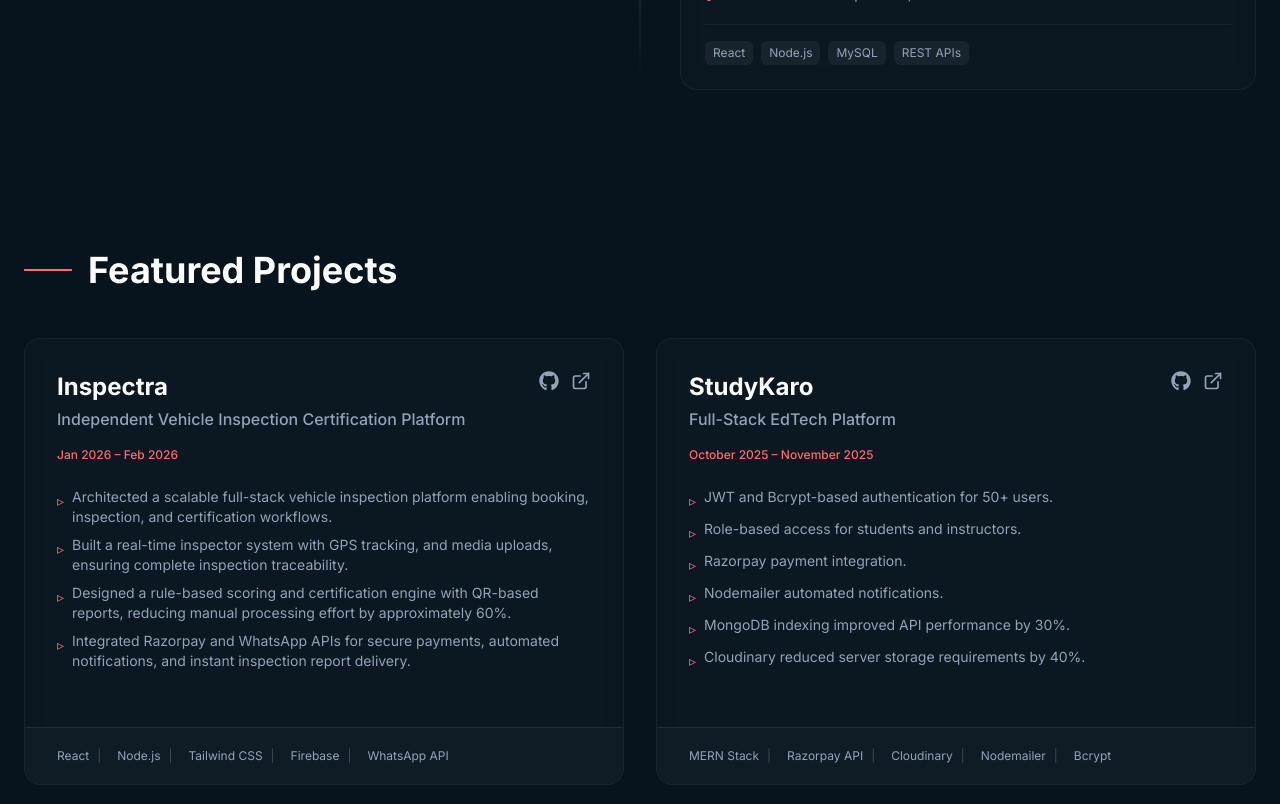
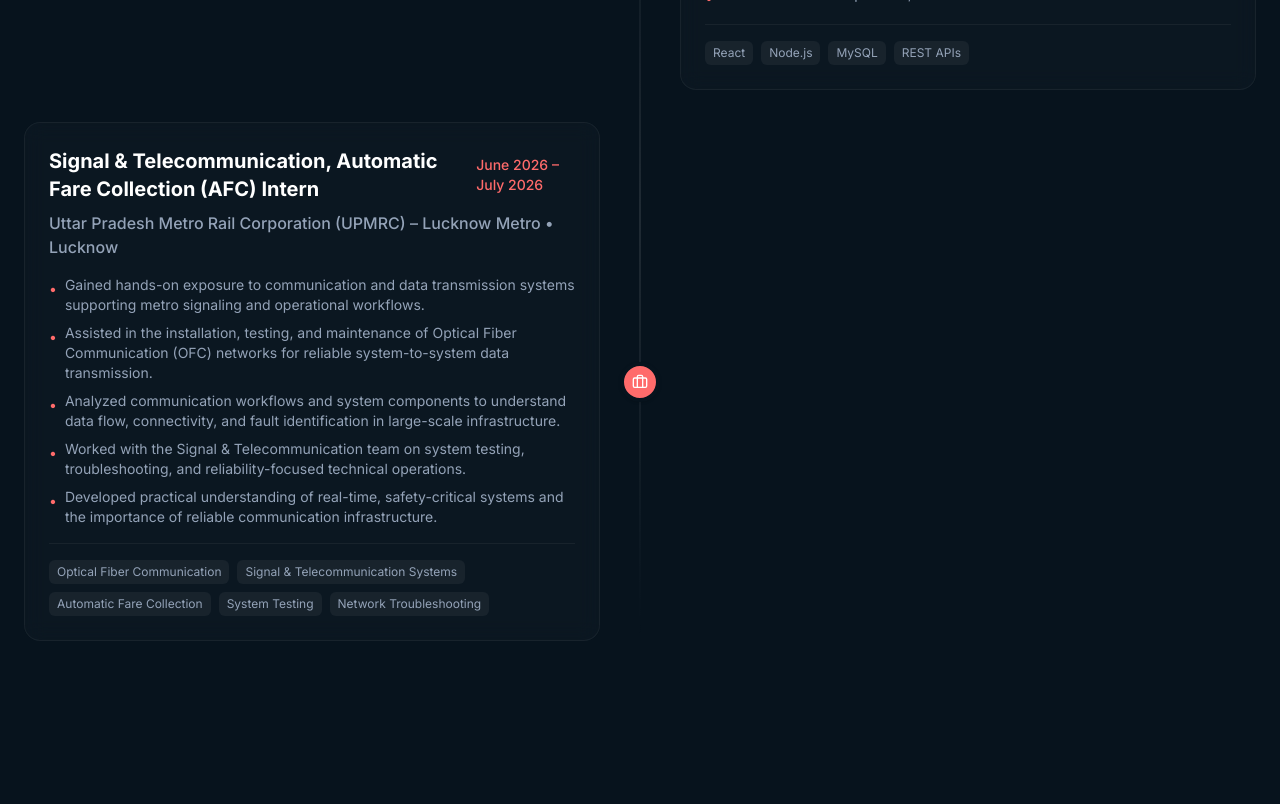
Before and after one commit to RajneeshYadav-123/Portfolio, a Next.js app: page / in a window 1280 px wide. Shown: the part 1660-2464 px from the top of the page. Built offline with nearby package versions, Linux system fonts and the light colour scheme.

Commit message:
Update experience section with new internships

```diff
--- a/src/data/portfolio.ts
+++ b/src/data/portfolio.ts
@@ -28,7 +28,7 @@
   {
     company: "AvQuint Innovations Pvt. Ltd.",
     position: "Full Stack Developer Intern",
-      period: "June 2026 \u2013 August 2026",
+    period: "June 2026 – August 2026",
     location: "Remote",
     achievements: [
       "Developed 8+ responsive frontend features for FlexTenure Consumer.",
@@ -37,6 +37,26 @@
       "Worked with UI components, backend APIs and transaction workflows."
     ],
     technologies: ["React", "Node.js", "MySQL", "REST APIs"]
+  },
+  {
+    company: "Uttar Pradesh Metro Rail Corporation (UPMRC) – Lucknow Metro",
+    position: "Signal & Telecommunication, Automatic Fare Collection (AFC) Intern",
+    period: "June 2026 – July 2026",
+    location: "Lucknow",
+    achievements: [
+      "Gained hands-on exposure to communication and data transmission systems supporting metro signaling and operational workflows.",
+      "Assisted in the installation, testing, and maintenance of Optical Fiber Communication (OFC) networks for reliable system-to-system data transmission.",
+      "Analyzed communication workflows and system components to understand data flow, connectivity, and fault identification in large-scale infrastructure.",
+      "Worked with the Signal & Telecommunication team on system testing, troubleshooting, and reliability-focused technical operations.",
+      "Developed practical understanding of real-time, safety-critical systems and the importance of reliable communication infrastructure."
+    ],
+    technologies: [
+      "Optical Fiber Communication",
+      "Signal & Telecommunication Systems",
+      "Automatic Fare Collection",
+      "System Testing",
+      "Network Troubleshooting"
+    ]
   }
 ],
   projects: [
```
Lines whose indentation alone changed are shown as unchanged.
